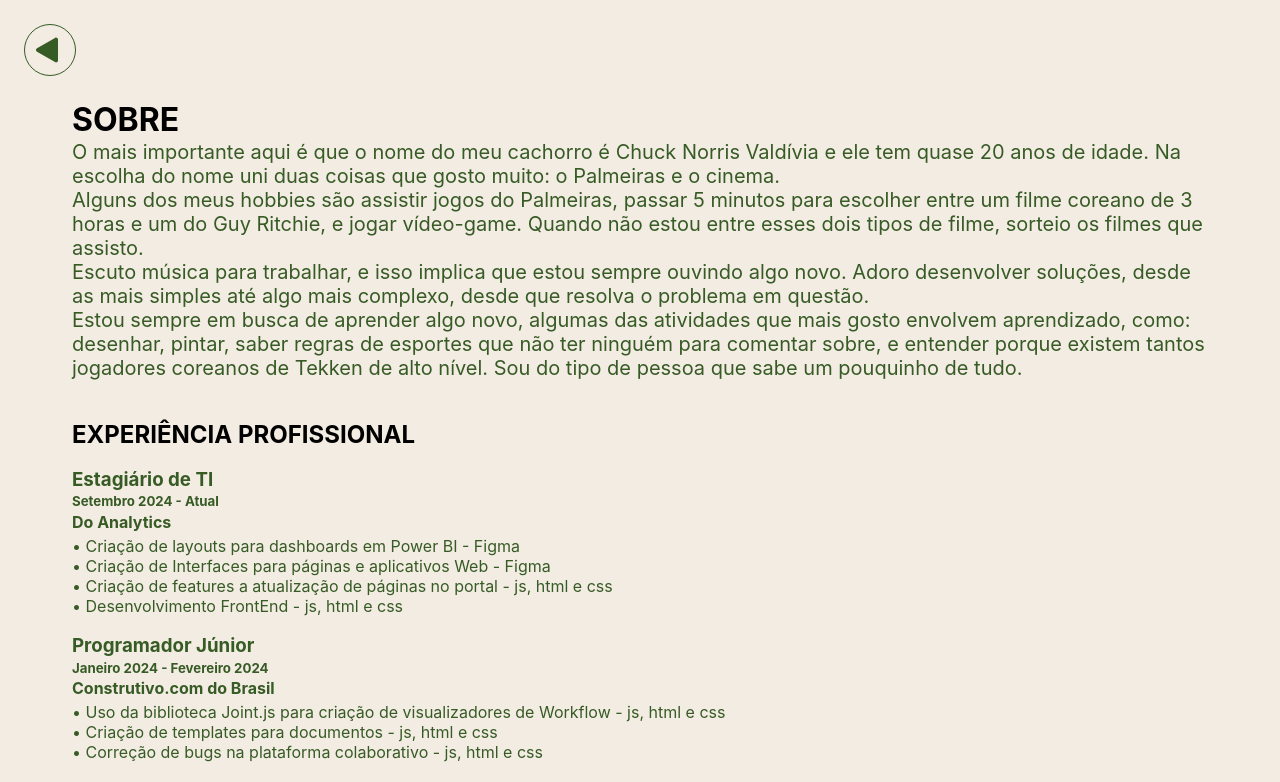
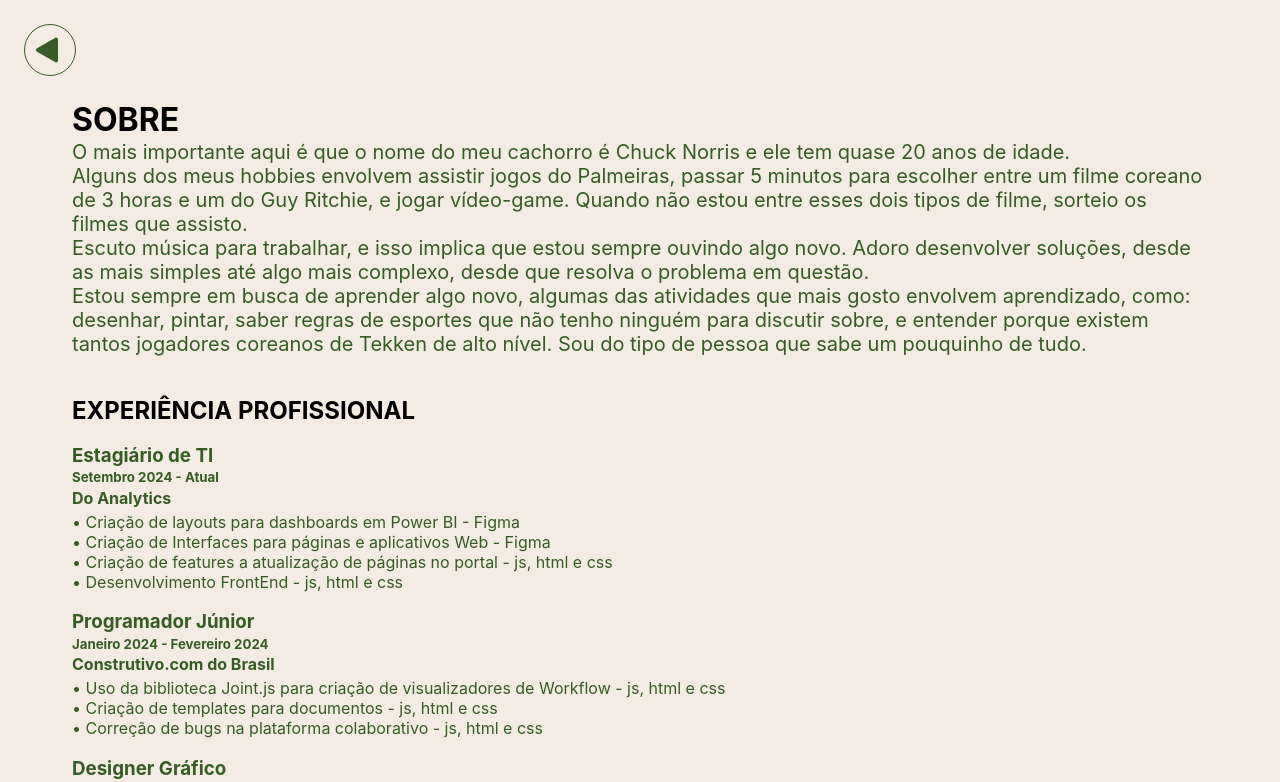
Before and after one commit to salanmato/my-portfolio, a React (Create React App) app: page /about in a window 1280 px wide. Shown: the top 782 px of the page. Built offline with nearby package versions, Linux system fonts and the light colour scheme.

Commit message:
update About

```diff
--- a/src/components/About/index.js
+++ b/src/components/About/index.js
@@ -12,11 +12,11 @@ const About = () => {
       <div className="about-container">
         <h1 className="title">SOBRE</h1>
         <p className="aboutme-text">
-          O mais importante aqui é que o nome do meu cachorro é Chuck Norris Valdívia e ele tem quase 20 anos de idade. Na escolha do nome uni duas coisas que gosto muito: o Palmeiras e o cinema.<br/>
-          Alguns dos meus hobbies são assistir jogos do Palmeiras, passar 5 minutos para escolher entre um filme coreano de 3 horas e um do Guy Ritchie, e jogar vídeo-game.
+          O mais importante aqui é que o nome do meu cachorro é Chuck Norris e ele tem quase 20 anos de idade.<br/>
+          Alguns dos meus hobbies envolvem assistir jogos do Palmeiras, passar 5 minutos para escolher entre um filme coreano de 3 horas e um do Guy Ritchie, e jogar vídeo-game.
           Quando não estou entre esses dois tipos de filme, sorteio os filmes que assisto.<br/>Escuto música para trabalhar, e isso implica que estou sempre ouvindo algo novo.
           Adoro desenvolver soluções, desde as mais simples até algo mais complexo, desde que resolva o problema em questão.<br/>
-          Estou sempre em busca de aprender algo novo, algumas das atividades que mais gosto envolvem aprendizado, como: desenhar, pintar, saber regras de esportes que não ter ninguém para comentar sobre, e entender porque existem tantos jogadores coreanos de Tekken de alto nível.
+          Estou sempre em busca de aprender algo novo, algumas das atividades que mais gosto envolvem aprendizado, como: desenhar, pintar, saber regras de esportes que não tenho ninguém para discutir sobre, e entender porque existem tantos jogadores coreanos de Tekken de alto nível.
           Sou do tipo de pessoa que sabe um pouquinho de tudo.
         </p>
 
--- a/src/components/Home/index.js
+++ b/src/components/Home/index.js
@@ -7,7 +7,7 @@ const Home = () => {
             <div>
                 <h1><span>FRONT-END
                     DEVELOPER</span>,
-                    PROJETO DE CINÉFILO E PAI DE PET</h1>
+                    FÃ DE FILME RUIM E PAI DE PET</h1>
                 <div className='container-links'>
                     <p><Link to="/about" className='link'>sobre Alan</Link></p>
                     <p><Link to="/library" className='link'>Conheça minha biblioteca de projetos</Link></p>
```
